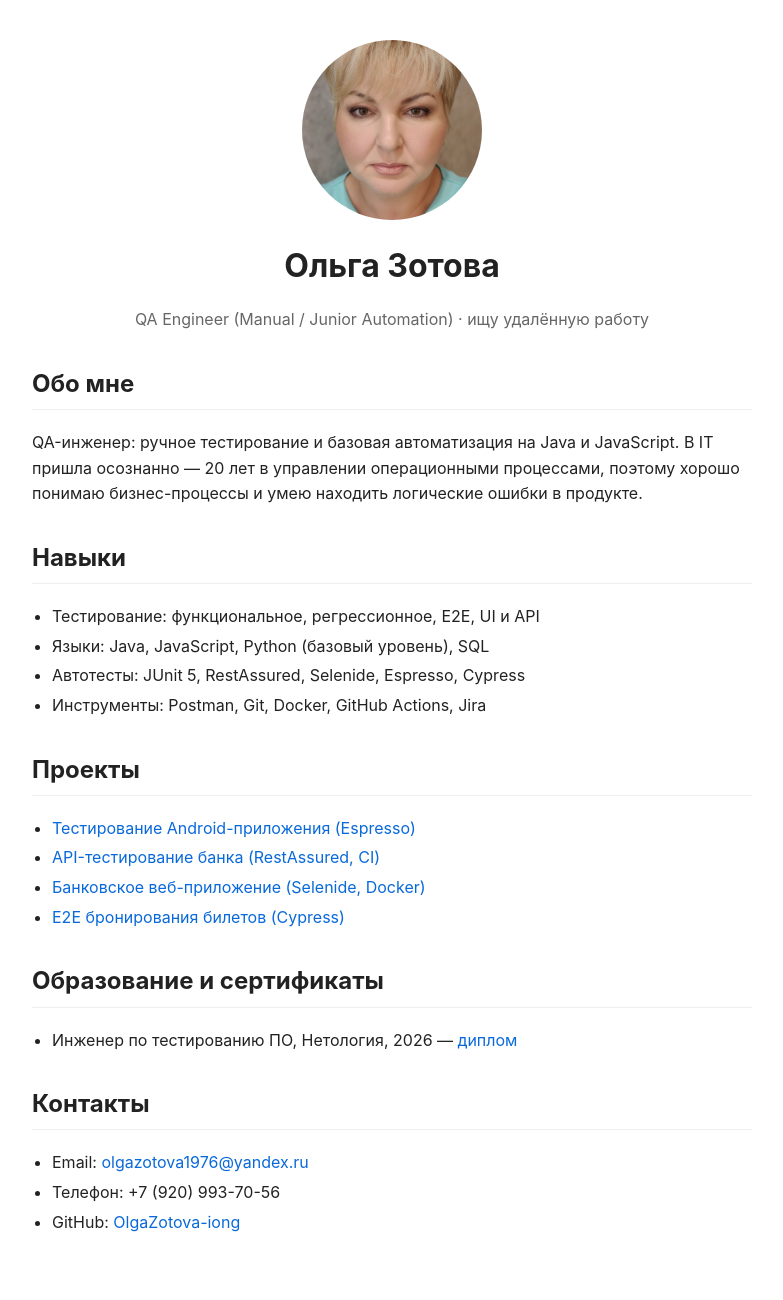
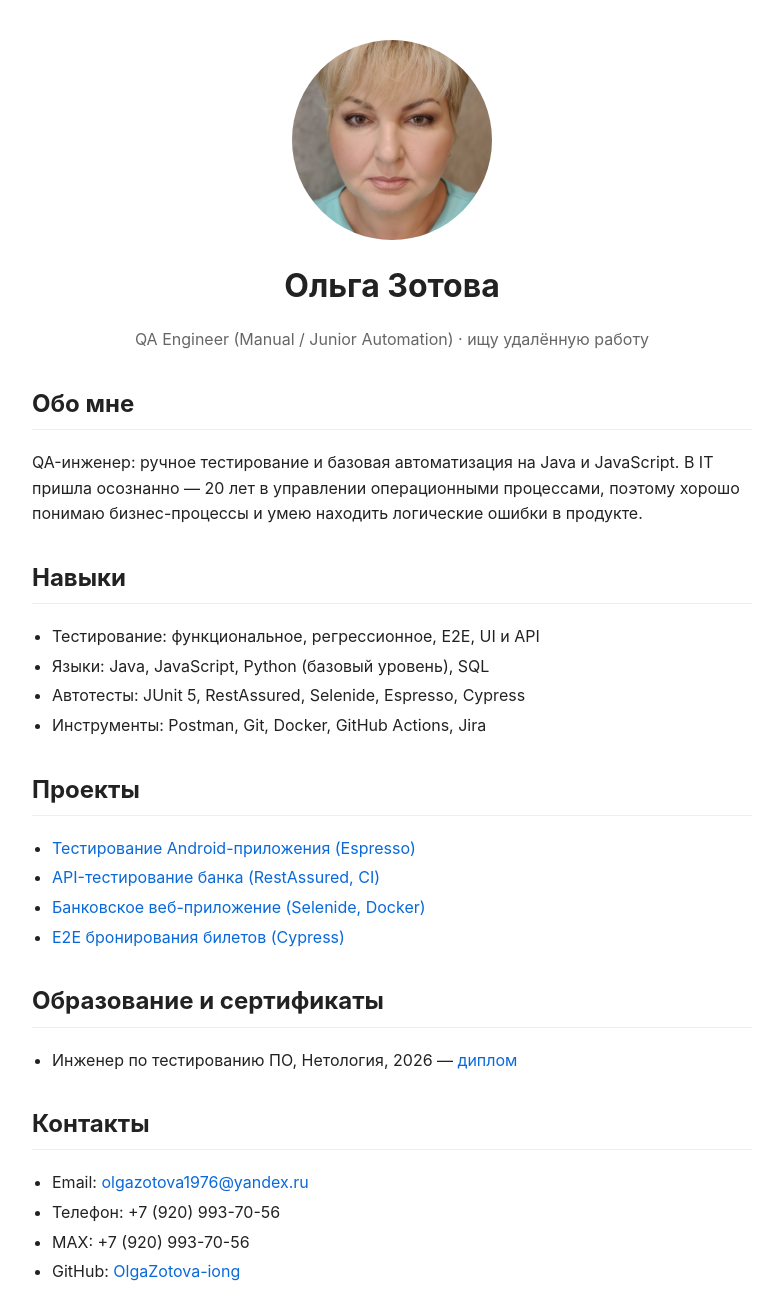
Before and after one commit to OlgaZotova-iong/OlgaZotova-iong.github.io, a plain HTML site: page index.html in a window 1280 px wide. Shown: the whole page, without its empty margins (248-1031 px from the left). Drawn offline with Linux system fonts and the light colour scheme.

Commit message:
Update index.html

```diff
--- a/index.html
+++ b/index.html
@@ -14,8 +14,8 @@
       line-height: 1.6;
     }
     img.photo {
-      width: 180px;
-      height: 180px;
+      width: 200px;
+      height: 200px;
       border-radius: 50%;
       object-fit: cover;
       display: block;
@@ -65,6 +65,7 @@
   <ul>
     <li>Email: <a href="mailto:olgazotova1976@yandex.ru">olgazotova1976@yandex.ru</a></li>
     <li>Телефон: +7 (920) 993-70-56</li>
+    <li>MAX: +7 (920) 993-70-56</li>
     <li>GitHub: <a href="https://github.com/OlgaZotova-iong">OlgaZotova-iong</a></li>
   </ul>
 </body>
```
